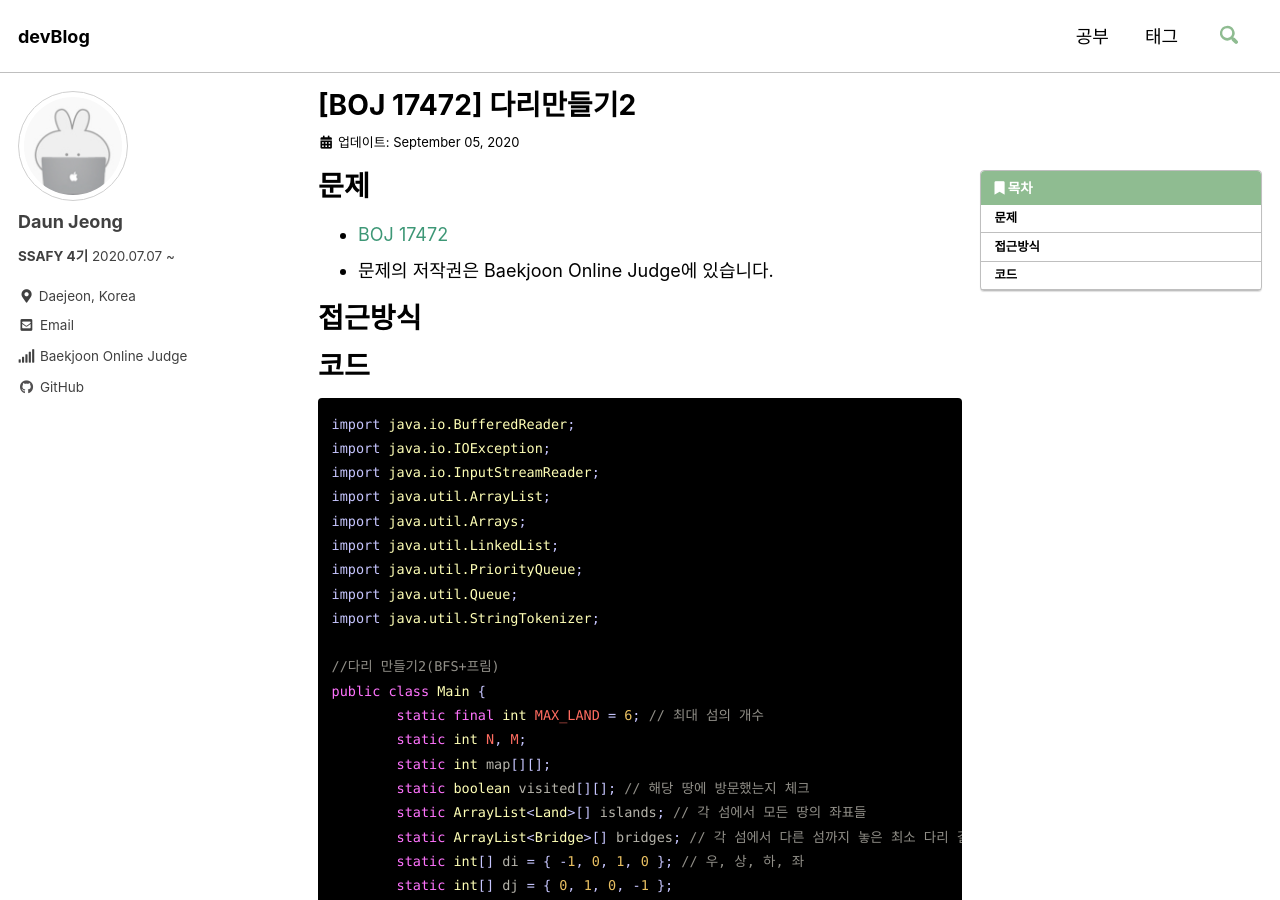
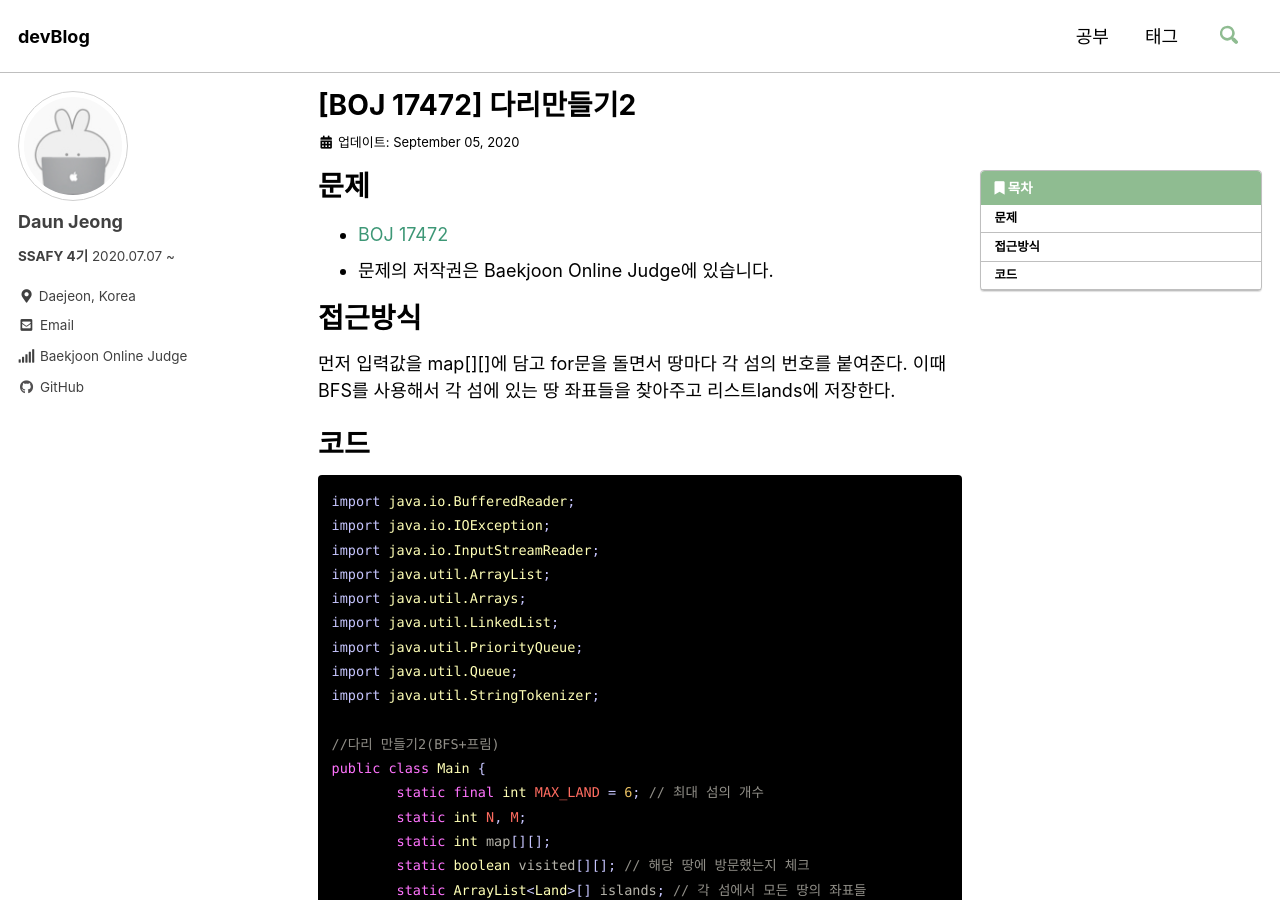
Before and after one commit to dovvn/dovvn.github.io, a Jekyll site: the page built from _posts/boj/2020-09-05-17472.md, in a window 1280 px wide and 900 px high. Built offline with Jekyll 4.4.1, drawn with Linux system fonts in a browser that asks for light colours; cached includes are drawn as plain includes.

Commit message:
Add algorithm problems

```diff
--- a/_posts/boj/2020-09-05-17472.md
+++ b/_posts/boj/2020-09-05-17472.md
@@ -20,6 +20,7 @@ toc_sticky: true
 * 문제의 저작권은 Baekjoon Online Judge에 있습니다.
 
 # 접근방식
+먼저 입력값을 map[][]에 담고 for문을 돌면서 땅마다 각 섬의 번호를 붙여준다. 이때 BFS를 사용해서 각 섬에 있는 땅 좌표들을 찾아주고 리스트lands에 저장한다.
 
 
 # 코드
```
Also changed, not shown: _posts/boj/2020-09-03-1197.md (+1 -1 lines).
